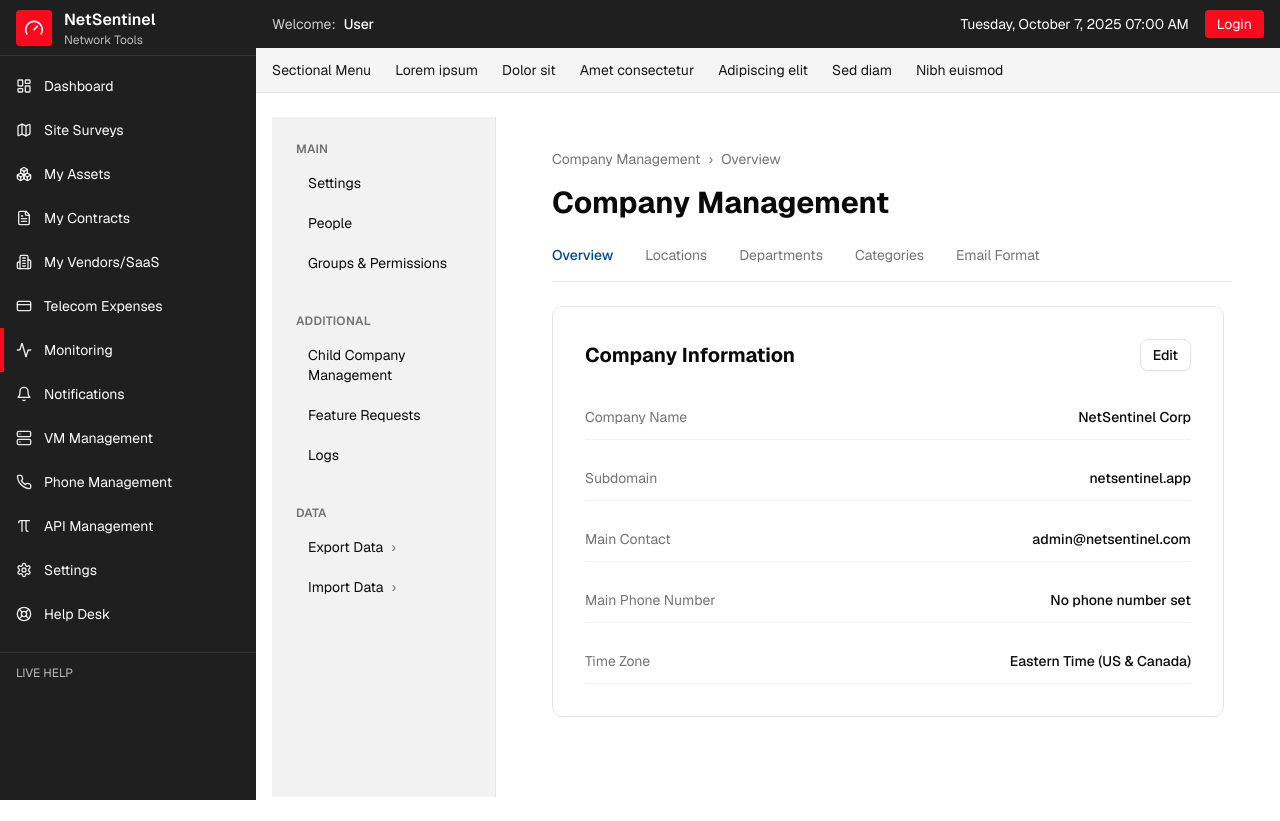
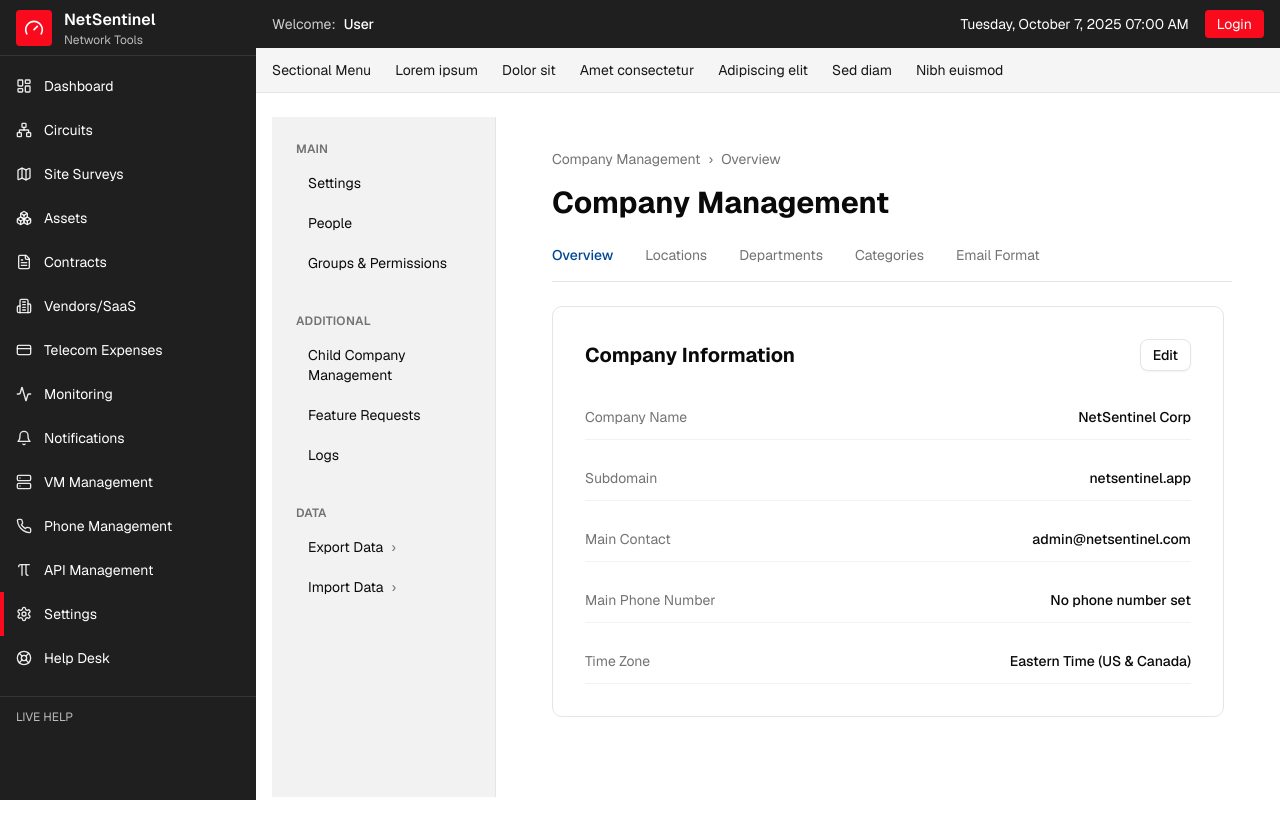
Before and after one commit to TahirAlauddin/NetSentinel, a Next.js app in the folder data-plane/src/frontend/: page /settings in a window 1280 px wide. After the commit the page ends 800 px from the top, so only its background shows below. Built offline with nearby package versions, Linux system fonts and the light colour scheme; no server answers.

Commit message:
fix(data-frontend): navigation and layout

```diff
--- a/data-plane/src/frontend/app/(app)/layout.tsx
+++ b/data-plane/src/frontend/app/(app)/layout.tsx
@@ -15,13 +15,13 @@ export default function AppLayout({
 }>) {
   return (
     <Suspense fallback={null}>
-      <div className="relative flex min-h-screen">
-        <div className="hidden lg:block w-64 flex-shrink-0 overflow-visible">
+      <div className="flex h-screen overflow-hidden">
+        <div className="w-64 flex-shrink-0 overflow-visible">
           <Sidebar />
         </div>
-        <div className="relative flex-1 flex flex-col min-w-0">
+        <main className="w-full grid grid-cols-1 min-h-0 overflow-y-auto">
           {children}
-        </div>
+        </main>
       </div>
     </Suspense>
   );
--- a/data-plane/src/frontend/components/navigation.tsx
+++ b/data-plane/src/frontend/components/navigation.tsx
@@ -1,16 +1,44 @@
+"use client"
+
 import { useCallback, useRef, useState, useEffect } from "react"
+import { usePathname } from "next/navigation"
 import { NavigationItemComponent } from "./navigation-item"
 import { NavigationItem } from "../types/navigation"
+import { settingsSubmenuItems } from "../constants/navigation"
 
 interface NavigationProps {
   items: NavigationItem[]
 }
 
 export function Navigation({ items }: NavigationProps) {
+  const pathname = usePathname()
   const [expandedItems, setExpandedItems] = useState<Set<string>>(new Set())
   const [hoveredItem, setHoveredItem] = useState<string | null>(null)
   const [isDesktop, setIsDesktop] = useState(false)
   const itemRefs = useRef<Record<string, HTMLElement | null>>({})
+
+  // Determine if a navigation item is active based on current pathname
+  const isItemActive = useCallback((item: NavigationItem): boolean => {
+    // Exact match
+    if (pathname === item.href) {
+      return true
+    }
+
+    // For Settings, check if current path matches any settings submenu item
+    if (item.label === "Settings" && item.href === "/settings") {
+      const settingsUrls = settingsSubmenuItems.map(subItem => subItem.url)
+      return settingsUrls.includes(pathname)
+    }
+
+    // Check if pathname starts with the item href (for nested routes)
+    if (item.href !== "#" && pathname.startsWith(item.href)) {
+      // Make sure it's not just a partial match (e.g., /dashboard shouldn't match /dashboard-something)
+      const nextChar = pathname[item.href.length]
+      return !nextChar || nextChar === "/"
+    }
+
+    return false
+  }, [pathname])
 
   // Check if we're on desktop (lg breakpoint and above)
   useEffect(() => {
@@ -70,11 +98,15 @@ export function Navigation({ items }: NavigationProps) {
         {items.map((item) => {
           const hasSubmenu = item.hasSubmenu || false
           const isExpanded = expandedItems.has(item.label) || hoveredItem === item.label
+          const isActive = isItemActive(item)
+
+          // Create item with dynamic active state
+          const itemWithActive = { ...item, active: isActive }
 
           return (
             <div key={item.label}>
               <NavigationItemComponent
-                item={item}
+                item={itemWithActive}
                 isExpanded={isExpanded}
                 itemRef={setItemRef(item.label)}
                 onToggleSubmenu={toggleSubmenu}
--- a/data-plane/src/frontend/components/submenu.tsx
+++ b/data-plane/src/frontend/components/submenu.tsx
@@ -1,6 +1,8 @@
 "use client"
 
+import Link from "next/link"
 import { SubmenuColumn } from "../types/navigation"
+import { settingsSubmenuItems } from "../constants/navigation"
 
 interface SubmenuProps {
   columns: SubmenuColumn[]
@@ -11,6 +13,17 @@ interface SubmenuProps {
 
 export function Submenu({ columns, isVisible, onClose, top = 0 }: SubmenuProps) {
   if (!isVisible) return null
+
+  // If there's only one category, spread items horizontally
+  const isSingleCategory = columns.length === 1
+
+  // Check if this is the Settings submenu by comparing links with settingsSubmenuItems
+  const isSettingsSubmenu = isSingleCategory &&
+    columns[0].links.length === settingsSubmenuItems.length &&
+    columns[0].links.every(link => settingsSubmenuItems.some(item => item.title === link))
+
+  // Create a map of title to URL for Settings submenu
+  const settingsLinkMap = new Map(settingsSubmenuItems.map(item => [item.title, item.url]))
 
   return (
     <div
@@ -25,16 +38,29 @@ export function Submenu({ columns, isVisible, onClose, top = 0 }: SubmenuProps)
         top: `${top}px`,
       }}
     >
-      <div className="grid grid-cols-3 gap-6 p-6 text-sm">
-        {columns.map((col) => (
-          <div key={col.title}>
-            <div className="mb-3 font-medium text-[oklch(0.85_0_0)]">{col.title}</div>
-            <ul className="space-y-2">
-              {col.links.map((link) => (
-                <li key={link}>
+      {isSingleCategory ? (
+        // Single category: spread items horizontally with flex, 4 per line
+        <div className="p-6 text-sm">
+          {columns[0].title && (
+            <div className="mb-4 font-medium text-[oklch(0.85_0_0)]">{columns[0].title}</div>
+          )}
+          <ul className="flex flex-wrap gap-6">
+            {columns[0].links.map((link) => {
+              const href = isSettingsSubmenu ? settingsLinkMap.get(link) || "#" : "#"
+              return (
+                <li key={link} style={{ flexBasis: 'calc(25% - 1.125rem)', minWidth: 0 }}>
+                  {isSettingsSubmenu ? (
+                    <Link
+                      className="hover:underline cursor-pointer block"
+                      href={href}
+                      onClick={onClose}
+                    >
+                      {link}
+                    </Link>
+                  ) : (
                     <a
-                    className="hover:underline cursor-pointer"
-                    href="#"
+                      className="hover:underline cursor-pointer block"
+                      href={href}
                       onClick={(e) => {
                         e.preventDefault()
                         // Handle link click here
@@ -42,12 +68,53 @@ export function Submenu({ columns, isVisible, onClose, top = 0 }: SubmenuProps)
                     >
                       {link}
                     </a>
+                  )}
                 </li>
-              ))}
+              )
+            })}
+          </ul>
+        </div>
+      ) : (
+        // Multiple categories: use flex with calculated widths
+        <div className="flex gap-6 p-6 text-sm">
+          {columns.map((col, colIndex) => (
+            <div key={col.title || `column-${colIndex}`} className="flex-1 min-w-0">
+              {col.title && (
+                <div className="mb-3 font-medium text-[oklch(0.85_0_0)]">{col.title}</div>
+              )}
+              <ul className="space-y-2">
+                {col.links.map((link) => {
+                  const href = isSettingsSubmenu ? settingsLinkMap.get(link) || "#" : "#"
+                  return (
+                    <li key={link}>
+                      {isSettingsSubmenu ? (
+                        <Link
+                          className="hover:underline cursor-pointer"
+                          href={href}
+                          onClick={onClose}
+                        >
+                          {link}
+                        </Link>
+                      ) : (
+                        <a
+                          className="hover:underline cursor-pointer"
+                          href={href}
+                          onClick={(e) => {
+                            e.preventDefault()
+                            // Handle link click here
+                          }}
+                        >
+                          {link}
+                        </a>
+                      )}
+                    </li>
+                  )
+                })}
               </ul>
             </div>
           ))}
         </div>
+      )}
     </div>
   )
 }
--- a/data-plane/src/frontend/constants/navigation.ts
+++ b/data-plane/src/frontend/constants/navigation.ts
@@ -13,8 +13,18 @@ import {
   Pi as Api,
   LifeBuoy,
   Settings,
+  MapPin,
+  Network,
 } from "lucide-react"
 import { NavigationItem, SubmenuColumn } from "../types/navigation"
+
+export const settingsSubmenuItems = [
+  { title: "Overview", url: "/settings" },
+  { title: "Locations", url: "/settings/locations" },
+  { title: "Departments", url: "/settings/departments" },
+  { title: "Categories", url: "/settings/categories" },
+  { title: "Email Format", url: "/settings/email-format" },
+]
 
 export const submenuColumns: SubmenuColumn[] = [
   {
@@ -33,14 +43,15 @@ export const submenuColumns: SubmenuColumn[] = [
 
 export const navigationItems: NavigationItem[] = [
   { label: "Dashboard", icon: LayoutDashboard, href: "/dashboard" },
-  { label: "Site Surveys", icon: Map, href: "#" },
-  { label: "My Assets", icon: Boxes, href: "#" },
-  { label: "My Contracts", icon: FileText, href: "#" },
-  { label: "My Vendors/SaaS", icon: Building2, href: "#" },
+  { label: "Circuits", icon: Network, href: "/circuits" },
+  { label: "Site Surveys", icon: Map, href: "/site-surveys" },
+  { label: "Assets", icon: Boxes, href: "/assets" },
+  { label: "Contracts", icon: FileText, href: "/contracts" },
+  { label: "Vendors/SaaS", icon: Building2, href: "/vendors-saas" },
   {
     label: "Telecom Expenses",
     icon: CreditCard,
-    href: "#",
+    href: "/telecom-expenses",
     hasSubmenu: true,
     submenuColumns: [
       {
@@ -60,15 +71,14 @@ export const navigationItems: NavigationItem[] = [
   {
     label: "Monitoring",
     icon: Activity,
-    href: "#",
-    active: true,
+    href: "/monitoring",
     hasSubmenu: true,
     submenuColumns: submenuColumns
   },
   {
     label: "Notifications",
     icon: Bell,
-    href: "#",
+    href: "/notifications",
     hasSubmenu: true,
     submenuColumns: [
       {
@@ -88,7 +98,14 @@ export const navigationItems: NavigationItem[] = [
   { label: "VM Management", icon: Server, href: "#" },
   { label: "Phone Management", icon: Phone, href: "#" },
   { label: "API Management", icon: Api, href: "#" },
-  { label: "Settings", icon: Settings, href: "/settings" },
+  { label: "Settings", icon: Settings, href: "/settings",
+    hasSubmenu: true,
+    submenuColumns: [
+      {
+        links: settingsSubmenuItems.map(item => item.title),
+      },
+    ]
+  },
   { label: "Help Desk", icon: LifeBuoy, href: "#" },
 ]
 
```
Lines whose indentation alone changed are shown as unchanged.
